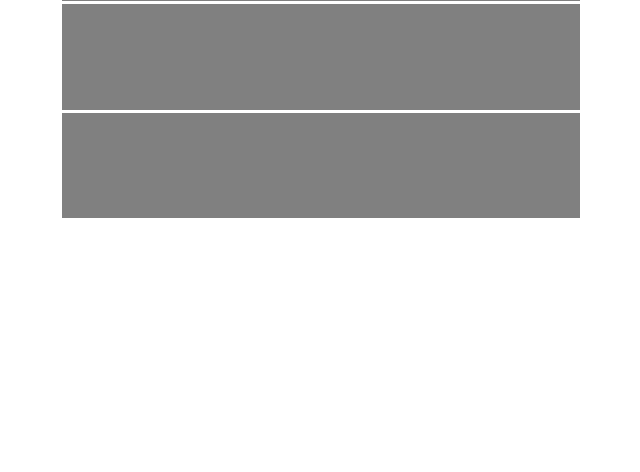
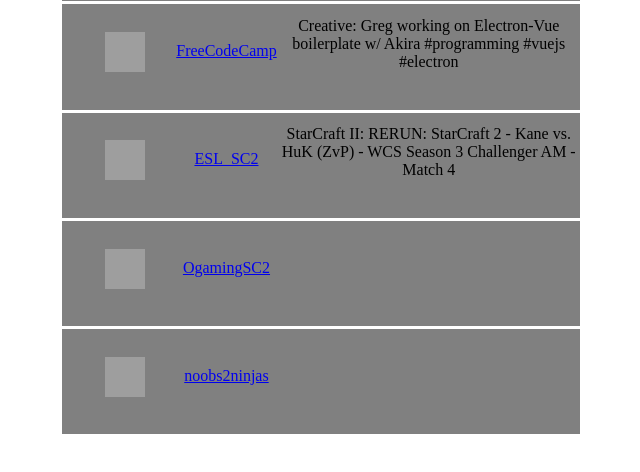
Before and after one commit to riverrz/FCC-Projects, a plain HTML site: page Intermediate Front End Development Projects/Twitch Tv/index.html in a window 1280 px wide. Shown: the part 112-584 px from the top of the page, without its empty margins (325-965 px from the left). Drawn offline with Linux system fonts and the light colour scheme; grey boxes are pictures that could not be loaded.

Commit message:
Added ability to distinguish between online and offline

```diff
--- a/Intermediate Front End Development Projects/Twitch Tv/assets/css/twitch.css
+++ b/Intermediate Front End Development Projects/Twitch Tv/assets/css/twitch.css
@@ -36,7 +36,7 @@ img {
 	text-align: center;
 }
 .status {
-	padding-top: 5%;
+	/*padding-top: 5%;*/
 	display: inline-block;
 	height: 100%;
 	float: right;
--- a/Intermediate Front End Development Projects/Twitch Tv/assets/js/twitch.js
+++ b/Intermediate Front End Development Projects/Twitch Tv/assets/js/twitch.js
@@ -1,6 +1,163 @@
-$.getJSON('https://wind-bow.gomix.me/twitch-api/users/ESL_SC2?callback=?', function(data) {
-	var image=data.logo;
-	$(".logo").append("<img src="+"'"+image+"'"+">");
-	console.log(data);
-	$(".name").append("<a href="+"'"+data._links.self+"' target='_blank' "+'>'+ data.display_name+"</a>");
+var data= [
+  {
+    "stream": {
+      "mature": false,
+      "status": "Greg working on Electron-Vue boilerplate w/ Akira #programming #vuejs #electron",
+      "broadcaster_language": "en",
+      "display_name": "FreeCodeCamp",
+      "game": "Creative",
+      "language": "en",
+      "_id": 79776140,
+      "name": "freecodecamp",
+      "created_at": "2015-01-14T03:36:47Z",
+      "updated_at": "2016-09-17T05:00:52Z",
+      "delay": null,
+      "logo": "https://static-cdn.jtvnw.net/jtv_user_pictures/freecodecamp-profile_image-d9514f2df0962329-300x300.png",
+      "banner": null,
+      "video_banner": "https://static-cdn.jtvnw.net/jtv_user_pictures/freecodecamp-channel_offline_image-b8e133c78cd51cb0-1920x1080.png",
+      "background": null,
+      "profile_banner": "https://static-cdn.jtvnw.net/jtv_user_pictures/freecodecamp-profile_banner-6f5e3445ff474aec-480.png",
+      "profile_banner_background_color": null,
+      "partner": false,
+      "url": "https://www.twitch.tv/freecodecamp",
+      "views": 161989,
+      "followers": 10048,
+      "_links": {
+        "self": "https://api.twitch.tv/kraken/channels/freecodecamp",
+        "follows": "https://api.twitch.tv/kraken/channels/freecodecamp/follows",
+        "commercial": "https://api.twitch.tv/kraken/channels/freecodecamp/commercial",
+        "stream_key": "https://api.twitch.tv/kraken/channels/freecodecamp/stream_key",
+        "chat": "https://api.twitch.tv/kraken/chat/freecodecamp",
+        "subscriptions": "https://api.twitch.tv/kraken/channels/freecodecamp/subscriptions",
+        "editors": "https://api.twitch.tv/kraken/channels/freecodecamp/editors",
+        "teams": "https://api.twitch.tv/kraken/channels/freecodecamp/teams",
+        "videos": "https://api.twitch.tv/kraken/channels/freecodecamp/videos"
+      }
+    },
+    "_links": {
+      "self": "https://api.twitch.tv/kraken/streams/freecodecamp",
+      "channel": "https://api.twitch.tv/kraken/channels/freecodecamp"
+    }
+  },
+  {
+    "stream": null,
+    "display_name": "OgamingSC2",
+    "default_pic":"https://static-cdn.jtvnw.net/user-default-pictures/cd618d3e-f14d-4960-b7cf-094231b04735-profile_image-70x70.jpg",
+    "_links": {
+      "self": "https://api.twitch.tv/kraken/streams/ogamingsc2",
+      "channel": "https://api.twitch.tv/kraken/channels/ogamingsc2"
+    }
+  },
+  {
+    "stream": {
+      "mature": false,
+      "status": "RERUN: StarCraft 2 - Kane vs. HuK (ZvP) - WCS Season 3 Challenger AM - Match 4",
+      "broadcaster_language": "en",
+      "display_name": "ESL_SC2",
+      "game": "StarCraft II",
+      "language": "en",
+      "_id": 30220059,
+      "name": "esl_sc2",
+      "created_at": "2012-05-02T09:59:20Z",
+      "updated_at": "2016-09-17T06:02:57Z",
+      "delay": null,
+      "logo": "https://static-cdn.jtvnw.net/jtv_user_pictures/esl_sc2-profile_image-d6db9488cec97125-300x300.jpeg",
+      "banner": null,
+      "video_banner": "https://static-cdn.jtvnw.net/jtv_user_pictures/esl_sc2-channel_offline_image-5a8657f8393c9d85-1920x1080.jpeg",
+      "background": null,
+      "profile_banner": "https://static-cdn.jtvnw.net/jtv_user_pictures/esl_sc2-profile_banner-f8295b33d1846e75-480.jpeg",
+      "profile_banner_background_color": "#050506",
+      "partner": true,
+      "url": "https://www.twitch.tv/esl_sc2",
+      "views": 60843789,
+      "followers": 135275,
+      "_links": {
+        "self": "https://api.twitch.tv/kraken/channels/esl_sc2",
+        "follows": "https://api.twitch.tv/kraken/channels/esl_sc2/follows",
+        "commercial": "https://api.twitch.tv/kraken/channels/esl_sc2/commercial",
+        "stream_key": "https://api.twitch.tv/kraken/channels/esl_sc2/stream_key",
+        "chat": "https://api.twitch.tv/kraken/chat/esl_sc2",
+        "subscriptions": "https://api.twitch.tv/kraken/channels/esl_sc2/subscriptions",
+        "editors": "https://api.twitch.tv/kraken/channels/esl_sc2/editors",
+        "teams": "https://api.twitch.tv/kraken/channels/esl_sc2/teams",
+        "videos": "https://api.twitch.tv/kraken/channels/esl_sc2/videos"
+      }
+    },
+    "_links": {
+      "self": "https://api.twitch.tv/kraken/streams/esl_sc2",
+      "channel": "https://api.twitch.tv/kraken/channels/esl_sc2"
+    }
+  },
+  {
+    "stream": null,
+    "display_name": "noobs2ninjas",
+    "default_pic":"https://static-cdn.jtvnw.net/user-default-pictures/cd618d3e-f14d-4960-b7cf-094231b04735-profile_image-70x70.jpg",
+    "_links": {
+      "self": "https://api.twitch.tv/kraken/streams/esl_sc2",
+      "channel": "https://api.twitch.tv/kraken/channels/esl_sc2"
+    }
+  }
+];
+
+var offline=[];
+var online=[];
+
+
+categorizeChannels();
+displayChannels("all");
+
+$("#All").on("click", function() {
+	displayChannels("all");
 });
+
+$("#Online").on("click", function() {
+	displayChannels("online");
+});
+
+$("#Offline").on("click", function() {
+	displayChannels("offline");
+});
+
+function categorizeChannels() {
+	for(var i=0;i<data.length;i++) {
+		if (data[i].hasOwnProperty("display_name")) {
+			offline.push(i);
+		}
+		else {
+			online.push(i);
+		}
+	}
+};
+
+function displayChannels(mode) {
+	$(".channels").remove();
+	if (mode!=="offline") {
+		for (var i=0;i<online.length;i++) {
+			render(online[i],"online");
+		}
+	}
+	if (mode==="online") {
+		return;
+	}
+	if (mode!=="online") {
+		for (var i=0;i<offline.length;i++) {
+			render(offline[i],"offline");
+		}
+	}
+
+}
+
+function render(index,type) {
+	$("body").append('<div class="container channels" id="'+index+'"><div class="logo"></div><div class="name"></div><div class="status"></div></div>');
+
+	if (type==="online") {
+		$("#"+String(index)+" .logo").append("<img src='"+data[index].stream.logo+"'>");
+		$("#"+String(index)+" .name").append("<a href='"+data[index].stream._links.self+"'>"+data[index].stream.display_name+"</a>");
+		$("#"+String(index)+" .status").append(data[index].stream.game+":  "+data[index].stream.status);
+	}
+	else {
+		$("#"+String(index)+" .logo").append("<img src='"+data[index].default_pic+"'>");
+		$("#"+String(index)+" .name").append("<a href='"+data[index]._links.channel+"'>"+data[index].display_name+"</a>");
+	}
+
+}
--- a/Intermediate Front End Development Projects/Twitch Tv/index.html
+++ b/Intermediate Front End Development Projects/Twitch Tv/index.html
@@ -8,18 +8,9 @@
 <body>
 	<div class="container">
 		<div id="text"><h1>TWITCH STREAMERS</h1></div>
-		<div id="icons"><ul><li><span>O All</span></li><li><span>O Online</span></li><li><span>O Offline</span></li></ul></div>
+		<div id="icons"><ul><li><span id="All">O All</span></li><li><span id="Online">O Online</span></li><li><span id="Offline">O Offline</span></li></ul></div>
 	</div>
-	<div class="container">
-		<div class="logo"></div>
-		<div class="name"></div>
-		<div class="status"></div>
-	</div>
-	<div class="container">
-		<div class="logo"></div>
-		<div class="name"></div>
-		<div class="status"></div>
-	</div>
+
 
 	<script type="text/javascript" src="assets/js/twitch.js"></script>
 </body>
```
